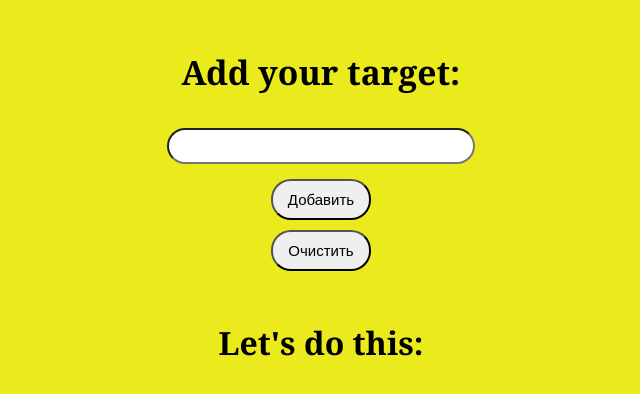
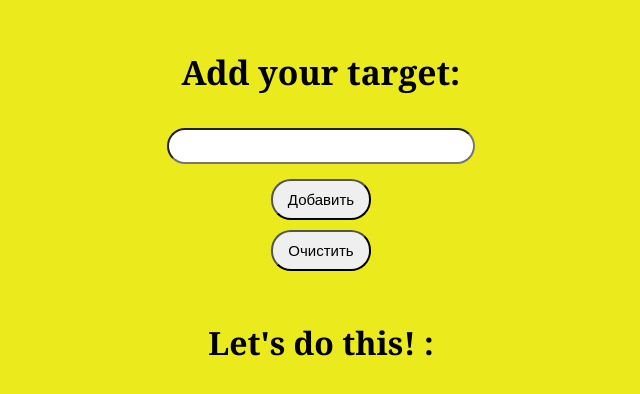
Before and after one commit to 111LegendaryDude111/ToDoList, a plain HTML site: page index.html in a window 1280 px wide. Shown: the whole page, without its empty margins (319-959 px from the left). Drawn offline with nearby package versions, Linux system fonts and the light colour scheme.

Commit message:
Test another branch

```diff
--- a/index.html
+++ b/index.html
@@ -19,7 +19,7 @@
     <button id="add" >Добавить</button>
     <button id="clear"> Очистить</button>
     <!-- <h1 class="animate__animated  animate__zoomOutUp animate__slower animate__infinite">Let's do this:</h1> -->
-    <h1>Let's do this:</h1>
+    <h1>Let's do this! :</h1>
     <div id="out"></div>
     <script src="script.js"></script>
 </body>
```
